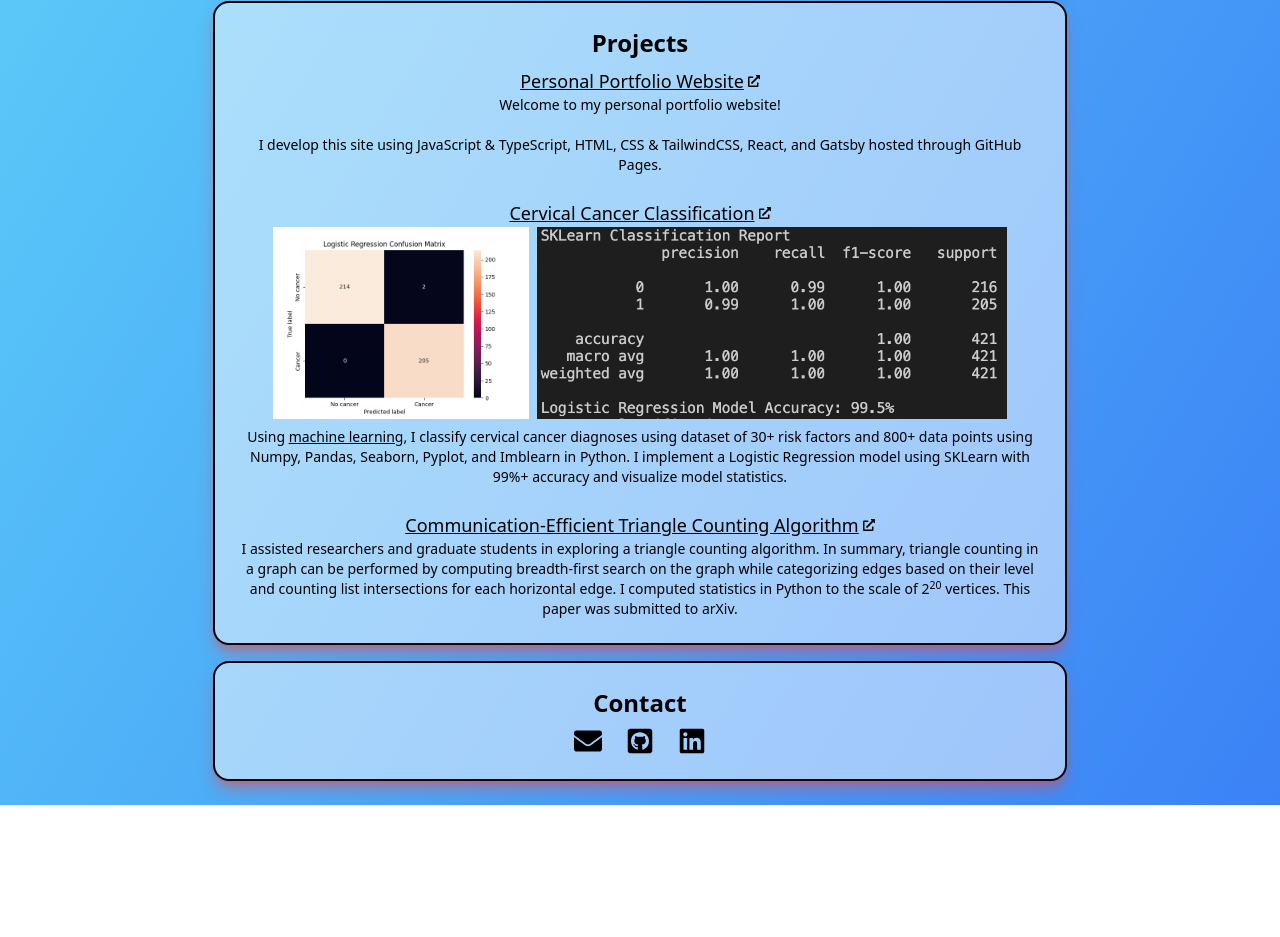
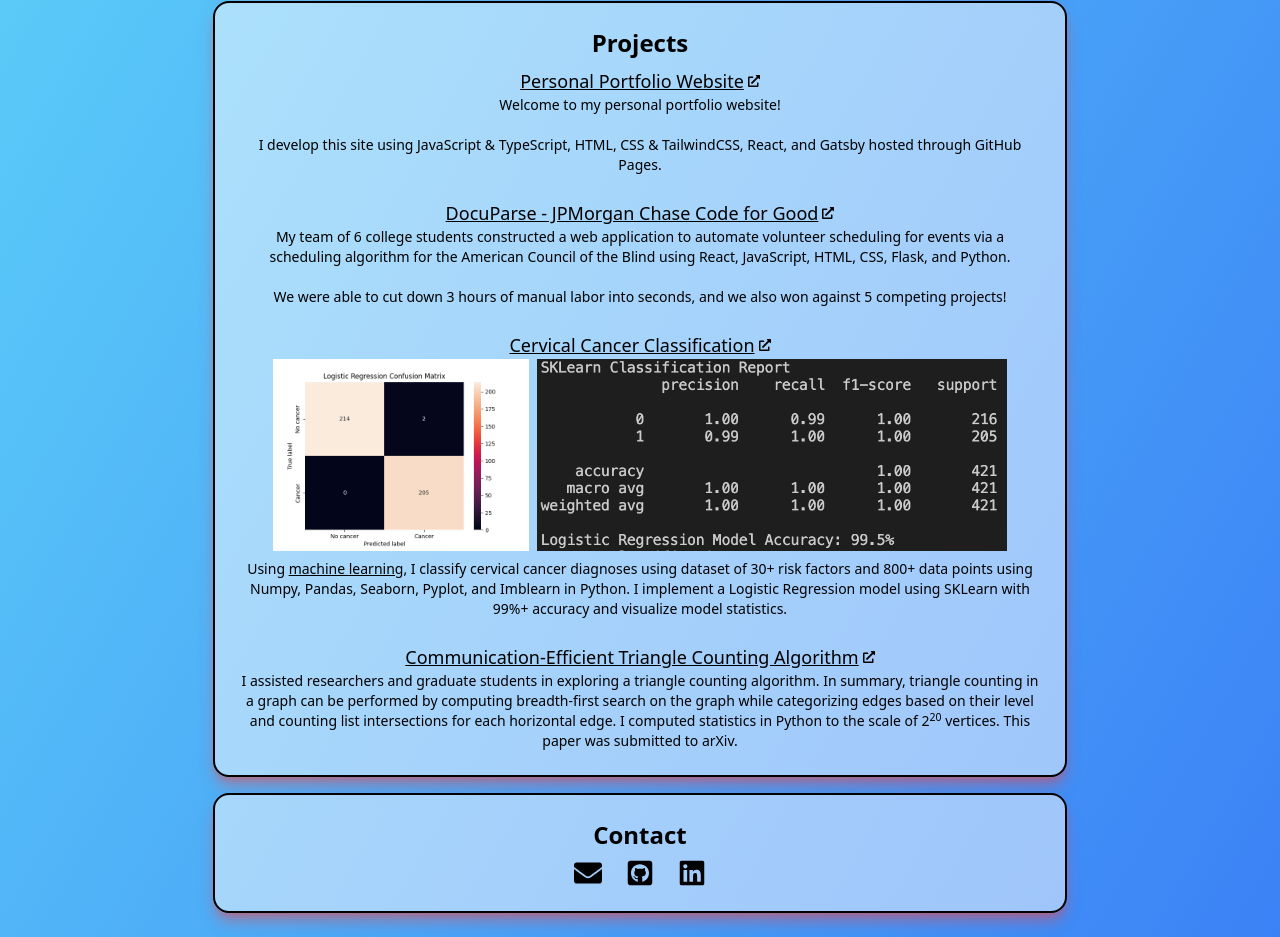
Before and after one commit to jasonlewcodes/Jason-Lew-Personal-Site, a Gatsby site: page / in a window 1280 px wide. Shown: the part 1305-2242 px from the top of the page. Before the commit the page ends 2110 px from the top, so only its background shows below. Built offline with nearby package versions, Linux system fonts and the light colour scheme; Gatsby itself is replaced by a stand-in of ours.

Commit message:
Update projects and resume

```diff
--- a/src/components/projects.tsx
+++ b/src/components/projects.tsx
@@ -19,6 +19,18 @@ const Projects = () => {
         <br />
         <br />I develop this site using JavaScript &#38; TypeScript, HTML, CSS
         &#38; TailwindCSS, React, and Gatsby hosted through GitHub Pages.
+      </Description>
+      <br />
+      <Description
+        href="https://careers.jpmorgan.com/us/en/students/programs/code-for-good"
+        title="DocuParse - JPMorgan Chase Code for Good"
+      >
+        My team of 6 college students constructed a web application to automate volunteer scheduling for
+        events via a scheduling algorithm for the American Council of the Blind using React,
+        JavaScript, HTML, CSS, Flask, and Python.
+        <br />
+        <br />
+        We were able to cut down 3 hours of manual labor into seconds, and we also won against 5 competing projects!
       </Description>
       <br />
       <Description
```
Also changed, not shown: 1 other file.
